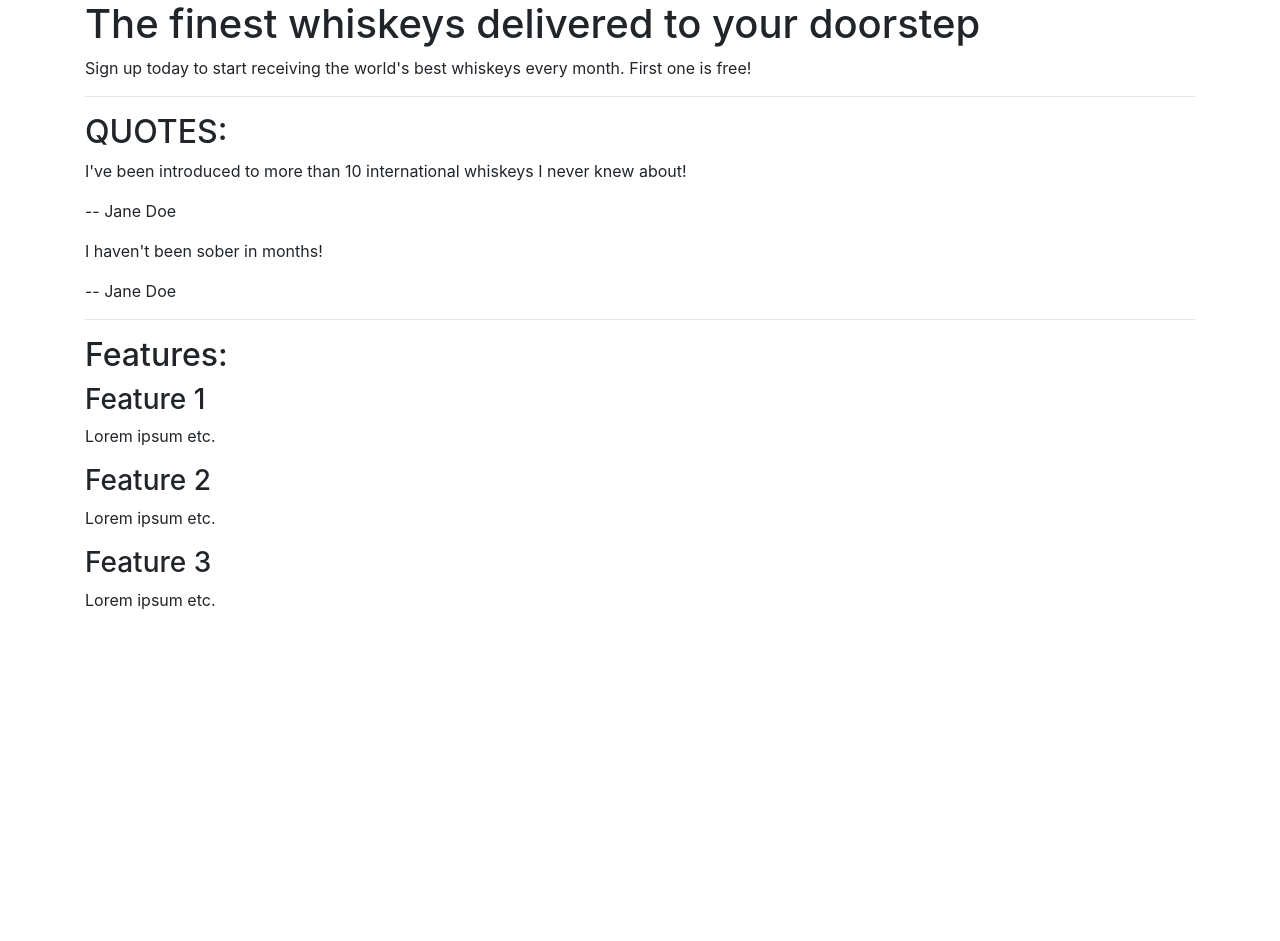
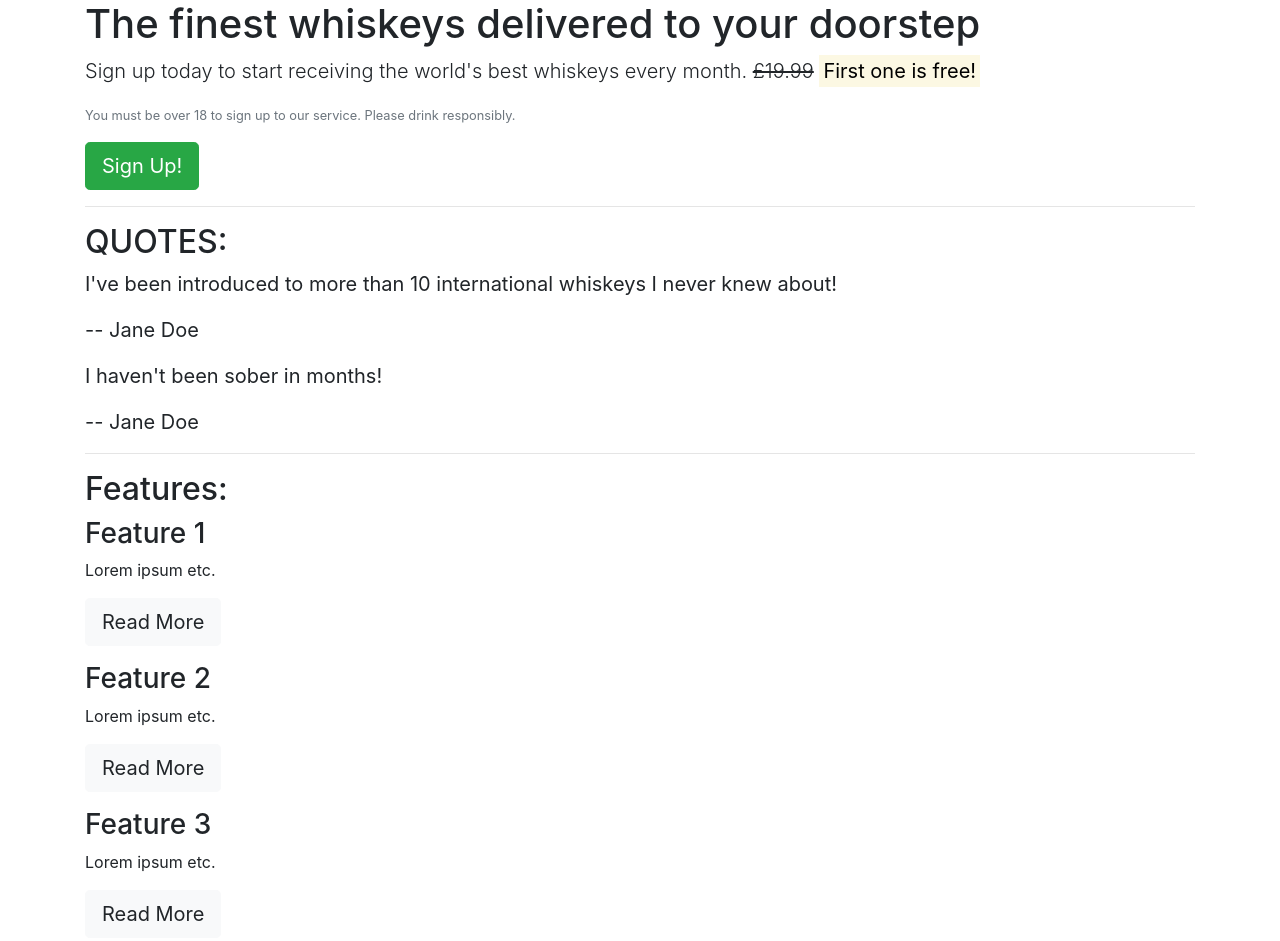
Before and after one commit to lbacon17/bootstrap4, a plain HTML site: page index.html in a window 1280 px wide. Before the commit the page ends 800 px from the top, so only its background shows below. Drawn offline with nearby package versions, Linux system fonts and the light colour scheme.

Commit message:
update index

```diff
--- a/index.html
+++ b/index.html
@@ -11,7 +11,9 @@
     <article class="container">
         <section class="callout">
             <h1>The finest whiskeys delivered to your doorstep</h1>
-            <p>Sign up today to start receiving the world's best whiskeys every month. First one is free!</p>
+            <p class="lead">Sign up today to start receiving the world's best whiskeys every month. <s>£19.99</s> <strong><mark>First one is free!</mark></strong></p>
+            <p class="text-muted"><small>You must be over 18 to sign up to our service. Please drink responsibly.</small></p>
+            <button class="btn btn-success btn-lg">Sign Up!</button>
 
         </section>
 
@@ -19,15 +21,15 @@
 
         <section class="quotes">
             <h2 class="text-uppercase">Quotes:</h2>
-            <div class="quote">
+            <blockquote class="blockquote">
                 <p>I've been introduced to more than 10 international whiskeys I never knew about!</p>
                 <p>-- Jane Doe</p>
-            </div>
+            </blockquote>
 
-            <div class="quote">
+            <blockquote class="blockquote">
                 <p>I haven't been sober in months!</p>
                 <p>-- Jane Doe</p>
-            </div>
+            </blockquote>
         </section>
 
         <hr>
@@ -37,16 +39,19 @@
             <div class="feature">
                 <h3>Feature 1</h3>
                 <p>Lorem ipsum etc.</p>
+                <p><a class="btn btn-light btn-lg" href="#">Read More</a></p>
             </div>
 
             <div class="feature">
                 <h3>Feature 2</h3>
                 <p>Lorem ipsum etc.</p>
+                <p><a class="btn btn-light btn-lg" href="#">Read More</a></p>
             </div>
 
             <div class="feature">
                 <h3>Feature 3</h3>
                 <p>Lorem ipsum etc.</p>
+                <p><a class="btn btn-light btn-lg" href="#">Read More</a></p>
             </div>
         </section>
 
```
